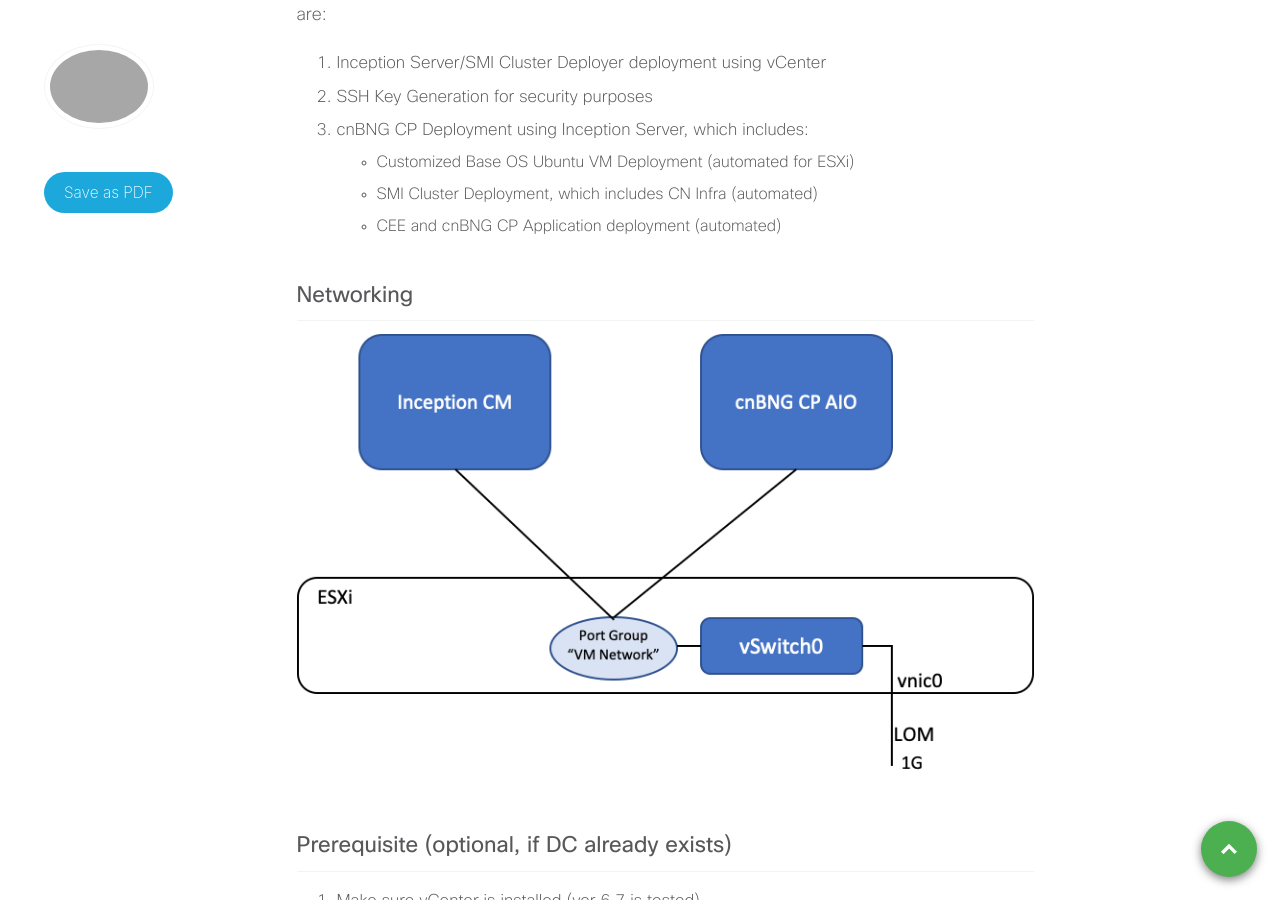
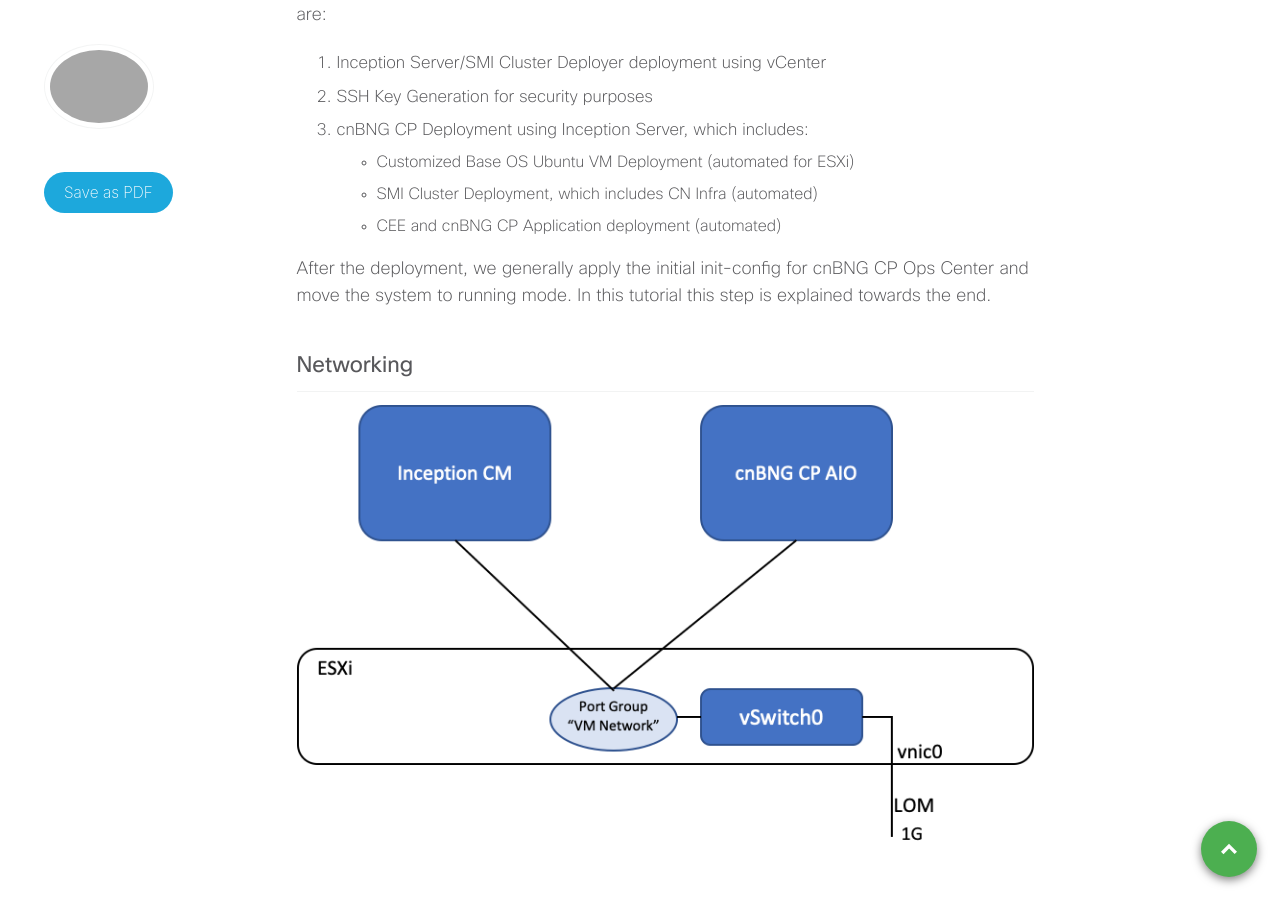
Before and after one commit to xrdocs/cnbng, a Jekyll site: the page built from _tutorials/cnbng-cp-cluster-single-vm-aio-deployment-guide.md, in a window 1280 px wide and 900 px high, scrolled down 548 px. Built offline with Jekyll 4.4.1, drawn with Linux system fonts in a browser that asks for light colours; comment, search, counter and statistics services are not loaded.

Commit message:
Update cnbng-cp-cluster-single-vm-aio-deployment-guide.md

```diff
--- a/_tutorials/cnbng-cp-cluster-single-vm-aio-deployment-guide.md
+++ b/_tutorials/cnbng-cp-cluster-single-vm-aio-deployment-guide.md
@@ -20,6 +20,8 @@ The deployment is done in 3 steps, where the 3rd step uses automation provided b
 	- Customized Base OS Ubuntu VM Deployment (automated for ESXi)
 	- SMI Cluster Deployment, which includes CN Infra (automated)
 	- CEE and cnBNG CP Application deployment (automated)
+
+After the deployment, we generally apply the initial init-config for cnBNG CP Ops Center and move the system to running mode. In this tutorial this step is explained towards the end.
 
 ## Networking
 
```
